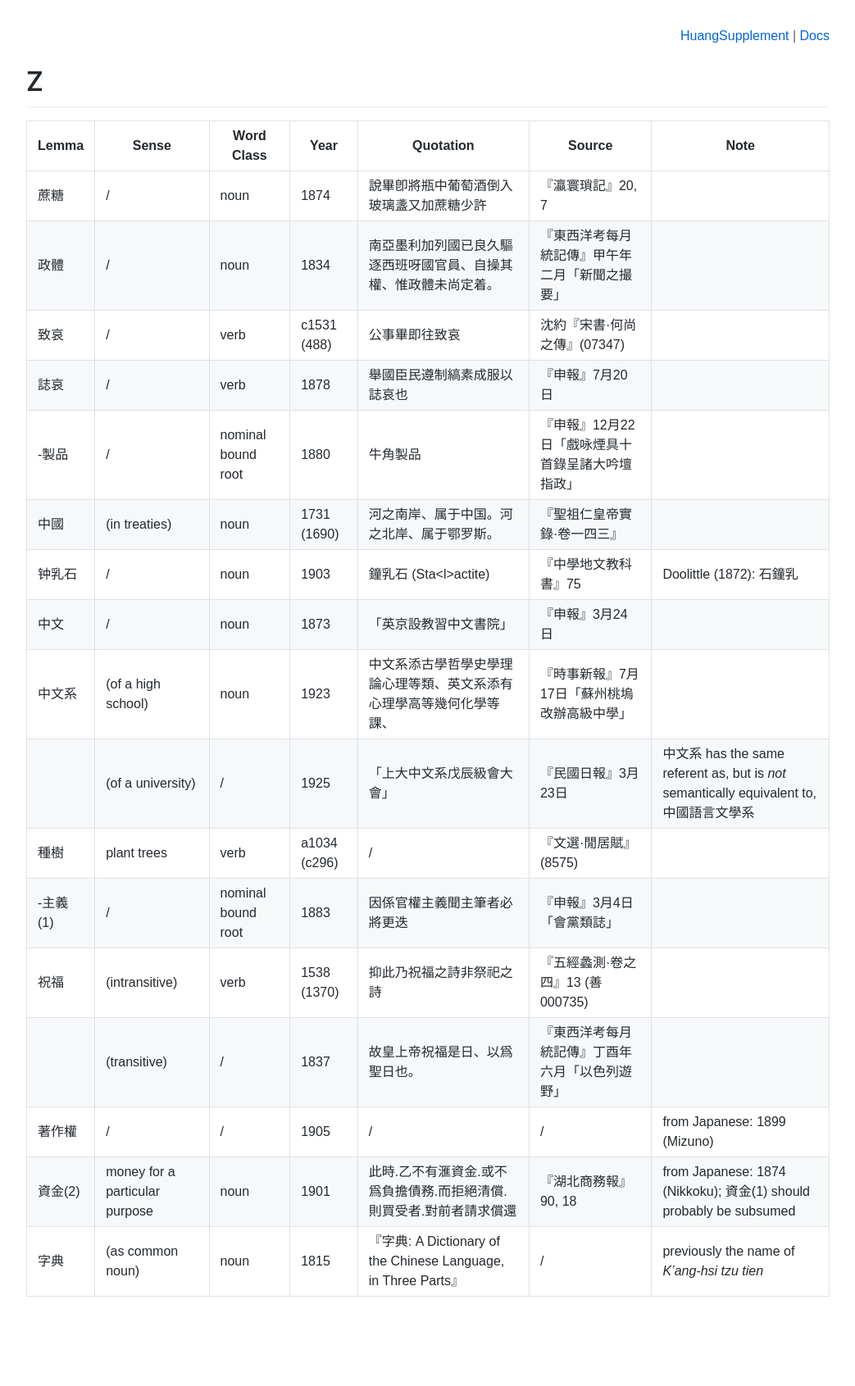
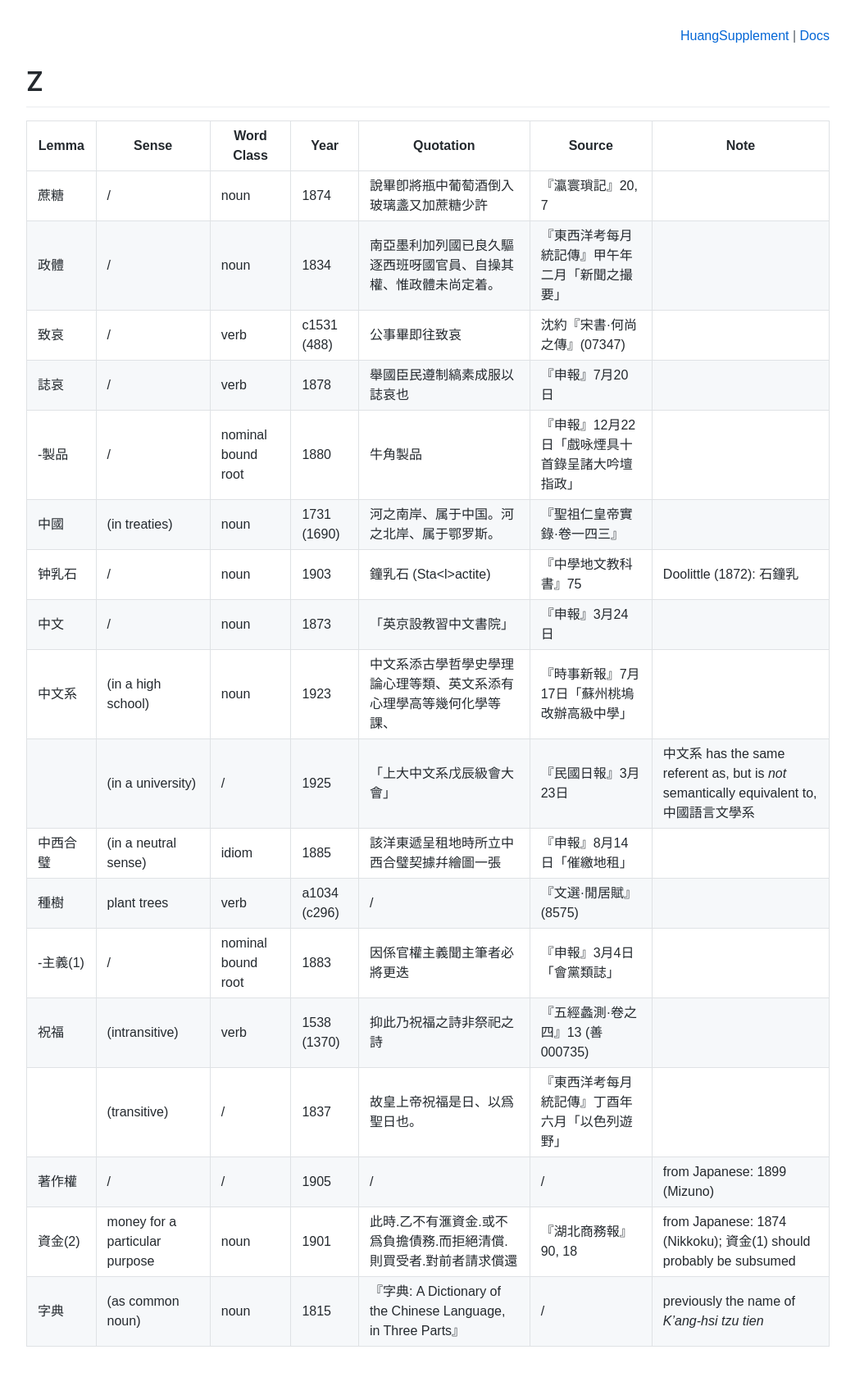
Before and after one commit to t18d/HuangSupplement, a Jekyll site: the page built from build/z.md, in a window 1280 px wide. Shown: the whole page at 82% size, without its empty margins (118-1161 px from the left). Built offline with Jekyll 4.4.1, drawn with Linux system fonts in a browser that asks for light colours; some web fonts are replaced; before the commit the page ends 1630 px from its top, so only the background shows below that.

Commit message:
Antedate Han-ta2's 中西合璧
Pi and Chou (2024) first pointed out the neutral sense.

```diff
--- a/build/z.md
+++ b/build/z.md
@@ -24,8 +24,9 @@ Lemma|Sense|Word Class|Year|Quotation|Source|Note|
 中國|(in treaties)|noun|1731 (1690)|河之南岸、属于中国。河之北岸、属于鄂罗斯。|『聖祖仁皇帝實錄·卷一四三』||
 钟乳石|/|noun|1903|鐘乳石 (Sta\<l>actite)|『中學地文教科書』75|Doolittle (1872): 石鐘乳|
 中文|/|noun|1873|「英京設教習中文書院」|『申報』3月24日||
-中文系|(of a high school)|noun|1923|中文系添古學哲學史學理論心理等類、英文系添有心理學高等幾何化學等課、|『時事新報』7月17日「蘇州桃塢改辦高級中學」||
-|(of a university)|/|1925|「上大中文系戊辰級會大會」|『民國日報』3月23日|中文系 has the same referent as, but is _not_ semantically equivalent to, 中國語言文學系|
+中文系|(in a high school)|noun|1923|中文系添古學哲學史學理論心理等類、英文系添有心理學高等幾何化學等課、|『時事新報』7月17日「蘇州桃塢改辦高級中學」||
+|(in a university)|/|1925|「上大中文系戊辰級會大會」|『民國日報』3月23日|中文系 has the same referent as, but is _not_ semantically equivalent to, 中國語言文學系|
+中西合璧|(in a neutral sense)|idiom|1885|該洋東遞呈租地時所立中西合璧契據幷繪圖一張|『申報』8月14日「催繳地租」||
 種樹|plant trees|verb|a1034 (c296)|/|『文選·閒居賦』(8575)||
 -主義(1)|/|nominal bound root|1883|因係官權主義聞主筆者必將更迭|『申報』3月4日「會黨類誌」||
 祝福|(intransitive)|verb|1538 (1370)|抑此乃祝福之詩非祭祀之詩|『五經蠡測·卷之四』13 (善000735)||
--- a/dict/z.csv
+++ b/dict/z.csv
@@ -7,8 +7,9 @@ Lemma,Sense,Word Class,Year,Quotation,Source,Note
 中國,(in treaties),noun,1731 (1690),河之南岸、属于中国。河之北岸、属于鄂罗斯。,『聖祖仁皇帝實錄·卷一四三』,
 钟乳石,/,noun,1903,鐘乳石 (Sta\<l>actite),『中學地文教科書』75,Doolittle (1872): 石鐘乳
 中文,/,noun,1873,「英京設教習中文書院」,『申報』3月24日,
-中文系,(of a high school),noun,1923,中文系添古學哲學史學理論心理等類、英文系添有心理學高等幾何化學等課、,『時事新報』7月17日「蘇州桃塢改辦高級中學」,
-,(of a university),/,1925,「上大中文系戊辰級會大會」,『民國日報』3月23日,"中文系 has the same referent as, but is _not_ semantically equivalent to, 中國語言文學系"
+中文系,(in a high school),noun,1923,中文系添古學哲學史學理論心理等類、英文系添有心理學高等幾何化學等課、,『時事新報』7月17日「蘇州桃塢改辦高級中學」,
+,(in a university),/,1925,「上大中文系戊辰級會大會」,『民國日報』3月23日,"中文系 has the same referent as, but is _not_ semantically equivalent to, 中國語言文學系"
+中西合璧,(in a neutral sense),idiom,1885,該洋東遞呈租地時所立中西合璧契據幷繪圖一張,『申報』8月14日「催繳地租」,
 種樹,plant trees,verb,a1034 (c296),/,『文選·閒居賦』(8575),
 -主義(1),/,nominal bound root,1883,因係官權主義聞主筆者必將更迭,『申報』3月4日「會黨類誌」,
 祝福,(intransitive),verb,1538 (1370),抑此乃祝福之詩非祭祀之詩,『五經蠡測·卷之四』13 (善000735),
```
Also changed, not shown: other parts of build/z.md (+1 -1 lines), README.md (+2 -2 lines).
